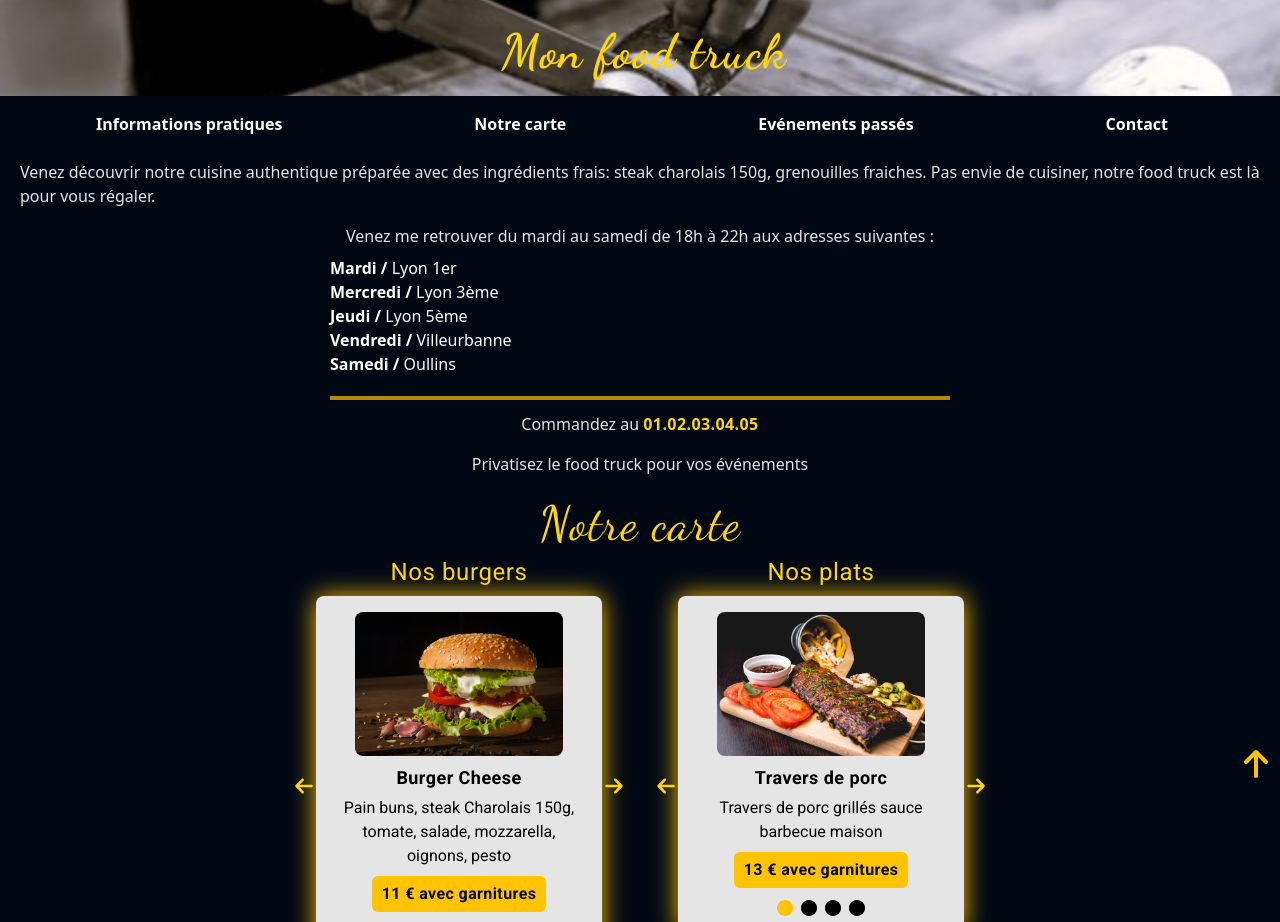
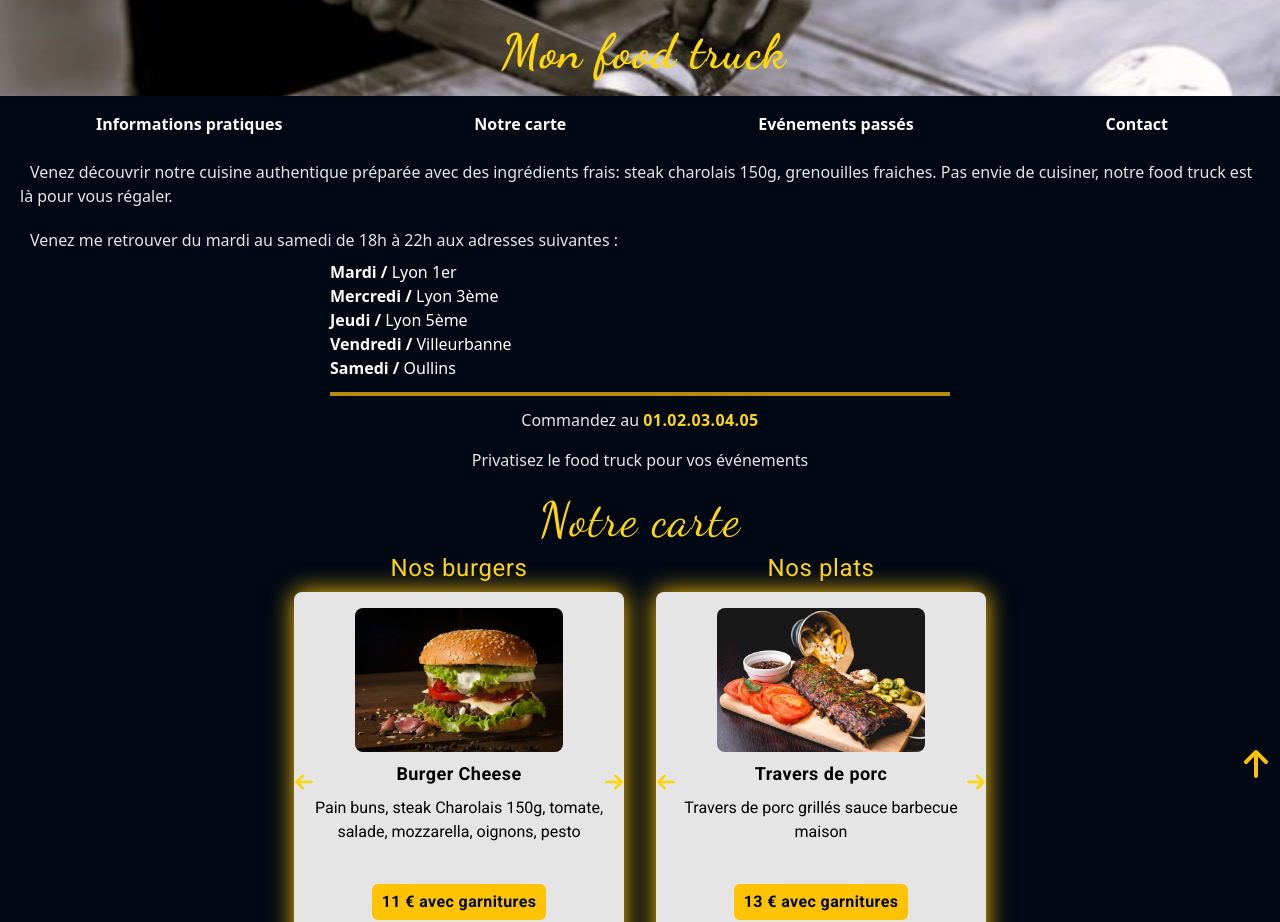
Before and after one commit to Tonyac-create/food_truck, a React (Create React App) app: page /foodtruck in a window 1280 px wide. Shown: the top 922 px of the page. Built offline with nearby package versions, Linux system fonts and the light colour scheme.

Commit message:
update semantique & size CardProduct

```diff
--- a/src/components/CardProduct.jsx
+++ b/src/components/CardProduct.jsx
@@ -27,19 +27,17 @@ export default function CardProduct({ items }) {
   });
 
   return (
-    <div className='relative w-[330px] h-[360px]' {...handlers}>
+    <div className='relative w-[330px] h-[360px] bg-gray rounded-lg shadow-around' {...handlers}>
       <div className='hidden md:block'>
         <img className='absolute top-[50%] size-5 hover:scale-125' onClick={prevSlide} src="../arrow-left-solid.svg" alt="flèche gauche" />
       </div>
-      <div className=' bg-gray rounded-lg shadow-around mx-[22px]'>
-
         {
           items.map((item, index) => (
             <div key={index} className={`rounded-lg bg-gray-200 flex flex-col items-center p-4 font-roboto transition-opacity duration-500 ${index === currentIndex ? 'opacity-100' : 'opacity-0'} ${index === currentIndex ? 'block' : 'hidden'}`}>
               <img className='w-52 h-36 rounded-lg' src={item.imgSrc} alt={item.name} />
               <p className='font-bold tracking-wide text-lg mt-2'>{item.name}</p>
-              <p className='text-center mt-1'>{item.description}</p>
-              <span className='border-2 border-orange rounded-md bg-orange text-black font-semibold tracking-wide mt-2 py-1 px-2'>{item.price} € avec garnitures</span>
+              <p className='text-center mt-2 h-14'>{item.description}</p>
+              <span className='border-2 border-orange rounded-md bg-orange text-black font-semibold tracking-wide mt-8 py-1 px-2'>{item.price} € avec garnitures</span>
               <div className='flex gap-2 mt-3'>
                 {items.map((_, subIndex) => {
                   return <i key={subIndex} onClick={() => handleBurger(subIndex)} className={`fa-solid fa-circle ${subIndex === currentIndex ? "circleOrange" : ""}`}></i>
@@ -48,8 +46,6 @@ export default function CardProduct({ items }) {
             </div>
           ))
         }
-
-      </div>
       <div className='hidden md:block'>
         <img className='absolute top-[50%] right-0 size-5 hover:scale-125' onClick={nextSlide} src="../arrow-right-solid.svg" alt="flèche droite" />
       </div>
--- a/src/components/Header.jsx
+++ b/src/components/Header.jsx
@@ -1,5 +1,4 @@
 import React, { useState } from 'react'
-import { Link } from 'react-scroll'
 export default function Header() {
     const [isBurgerMenuOpen, setIsBurgerMenuOpen] = useState(false)
 
@@ -20,6 +19,11 @@ export default function Header() {
         }
     };
 
+    const handleCloseAndLog = (e) => {
+        closedMenuBurger()
+        handleLog(e)
+    }
+
     return (
         <>
             <header className='headerNavBar w-full h-36 flex justify-between items-start md:h-24'>
@@ -29,10 +33,10 @@ export default function Header() {
                 {isBurgerMenuOpen ? (
                     <div className='flex flex-row md:hidden'>
                         <nav className='m-2 flex flex-col text-white font-semibold'>
-                            <a onClick={handleLog} href="#informations" className='active:text-yellow'>Informations pratiques</a>
-                            <a onClick={handleLog} href='#menu' className=' active:text-yellow'>Notre carte</a>
-                            <a onClick={handleLog} href='#events' className=' active:text-yellow'>Evénements passés</a>
-                            <a onClick={handleLog} href='#contact' className=' active:text-yellow'>Contact</a>
+                            <a onClick={handleCloseAndLog} href="#informations" className='active:text-yellow'>Informations pratiques</a>
+                            <a onClick={handleCloseAndLog} href='#menu' className=' active:text-yellow'>Notre carte</a>
+                            <a onClick={handleCloseAndLog} href='#events' className=' active:text-yellow'>Evénements passés</a>
+                            <a onClick={handleCloseAndLog} href='#contact' className=' active:text-yellow'>Contact</a>
                         </nav>
                         <div className="size-6 m-2">
                             <img src="../xmark-solid.svg" alt="croix" onClick={closedMenuBurger} />
--- a/src/components/Informations.jsx
+++ b/src/components/Informations.jsx
@@ -2,23 +2,17 @@ import React from 'react'
 
 export default function Informations() {
     return (
-        <section id='informations' className='my-6 mx-5 text-pretty'>
-            <header className='mb-4'>
-                <h2 className='text-gray'>Venez découvrir notre cuisine authentique préparée avec des ingrédients frais: steak charolais 150g,
-                    grenouilles fraiches. Pas envie de cuisiner, notre food truck est là pour vous régaler.</h2>
-            </header>
-            <div className='text-gray flex flex-col items-center'>
-                <p>Venez me retrouver du mardi au samedi de 18h à 22h aux adresses suivantes :</p>
-                <ul className='w-1/2 my-2'>
-                    <li className='text-white'><span className='font-bold'>Mardi /</span> Lyon 1er</li>
-
-                    <li className='text-white'><span className='font-bold'>Mercredi / </span>Lyon 3ème</li>
-
-                    <li className='text-white'><span className='font-bold'>Jeudi /</span> Lyon 5ème</li>
-
-                    <li className='text-white'><span className='font-bold'>Vendredi /</span> Villeurbanne</li>
-
-                    <li className='text-white'><span className='font-bold'>Samedi /</span> Oullins</li>
+        <section id='informations' className='my-6 mx-5'>
+            <p className='text-gray mb-5 indent-2.5'>Venez découvrir notre cuisine authentique préparée avec des ingrédients frais: steak charolais 150g,
+                grenouilles fraiches. Pas envie de cuisiner, notre food truck est là pour vous régaler.</p>
+            <div className='text-gray'>
+                <p className='indent-2.5'>Venez me retrouver du mardi au samedi de 18h à 22h aux adresses suivantes :</p>
+                <ul className='w-1/2 my-2 text-white flex flex-col mx-auto'>
+                    <li><span className='font-bold '>Mardi /</span> Lyon 1er</li>
+                    <li><span className='font-bold'>Mercredi / </span>Lyon 3ème</li>
+                    <li><span className='font-bold'>Jeudi /</span> Lyon 5ème</li>
+                    <li><span className='font-bold'>Vendredi /</span> Villeurbanne</li>
+                    <li><span className='font-bold'>Samedi /</span> Oullins</li>
 
                 </ul>
             </div>
--- a/src/components/Menu.jsx
+++ b/src/components/Menu.jsx
@@ -9,16 +9,18 @@ export default function Menu() {
         <h2 className='text-yellow font-dancing-script text-center text-5xl tracking-wide'>Notre carte</h2>
       </header>
       <section className='flex flex-col items-center md:flex md:flex-row md:gap-8'>
-        <div className='flex flex-col'>
+        <article className='flex flex-col'>
           <header>
             <h3 className='text-yellow font-roboto text-center text-2xl tracking-wide my-2'>Nos burgers</h3>
           </header>
           <CardProduct items={burgers} />
-        </div>
-        <div className='flex flex-col'>
-          <h3 className='text-yellow font-roboto text-center text-2xl tracking-wide my-2'>Nos plats</h3>
+        </article>
+        <article className='flex flex-col'>
+          <header>
+            <h3 className='text-yellow font-roboto text-center text-2xl tracking-wide my-2'>Nos plats</h3>
+          </header>
           <CardProduct items={meals} />
-        </div>
+        </article>
       </section>
       <section className='rounded-lg bg-gray text-black flex flex-row mt-[50px] p-2'>
         <div className='w-1/2 flex flex-col items-center border-r-2 border-r-orange pr-1'>
--- /dev/null
+++ b/src/components/NavBar.jsx
@@ -0,0 +1,14 @@
+import React from 'react'
+
+export default function NavBar({ handle, href }) {
+
+
+    return (
+        <>
+            <a onClick={handle} href="#informations" className='active:text-yellow'>Informations pratiques</a>
+            <a onClick={handle} href='#menu' className=' active:text-yellow'>Notre carte</a>
+            <a onClick={handle} href={href} className=' active:text-yellow'>Evénements passés</a>
+            <a onClick={handle} href='#contact' className=' active:text-yellow'>Contact</a>
+        </>
+    )
+}
--- a/tailwind.config.js
+++ b/tailwind.config.js
@@ -24,10 +24,11 @@ module.exports = {
     zIndex: {
       1000: "1000",
     },
-    dropShadow: {
-      sm: "0 1px 1px #FFD60A",
+  },
+  extend: {
+    maxWidth: {
+      '30ch': '30ch',
     },
   },
-  extend: {},
   plugins: [],
 };
```
